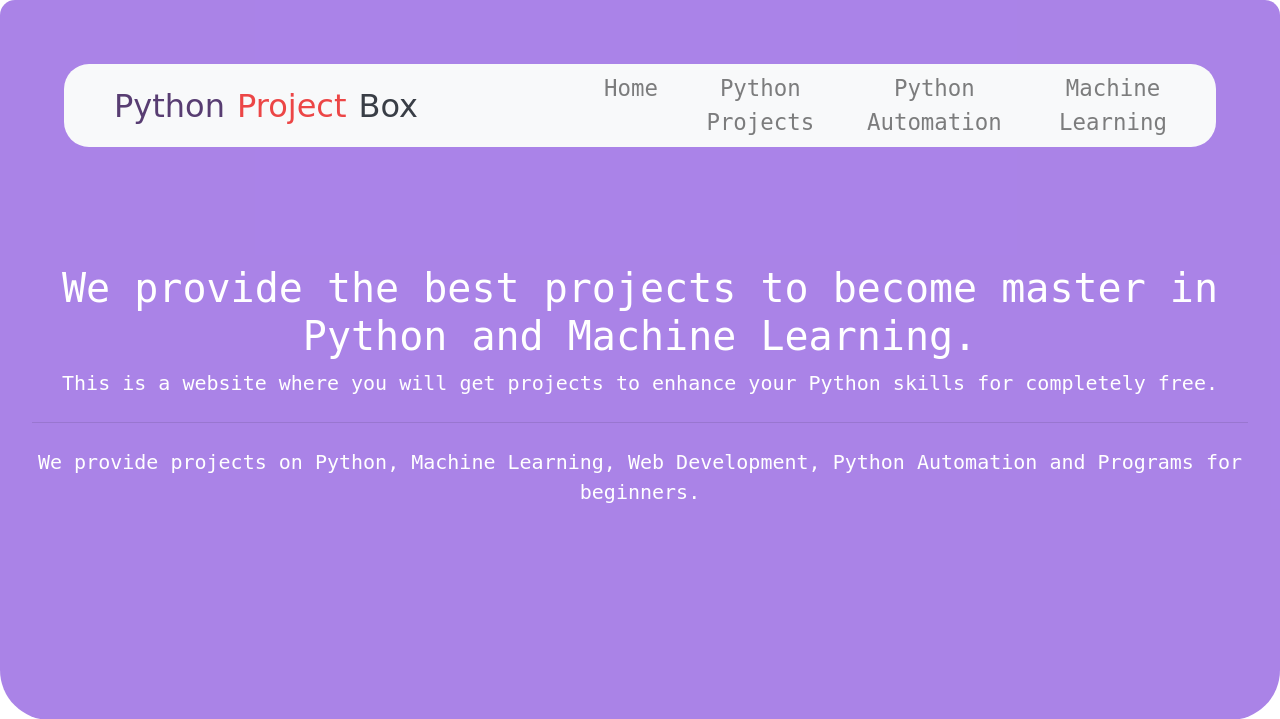
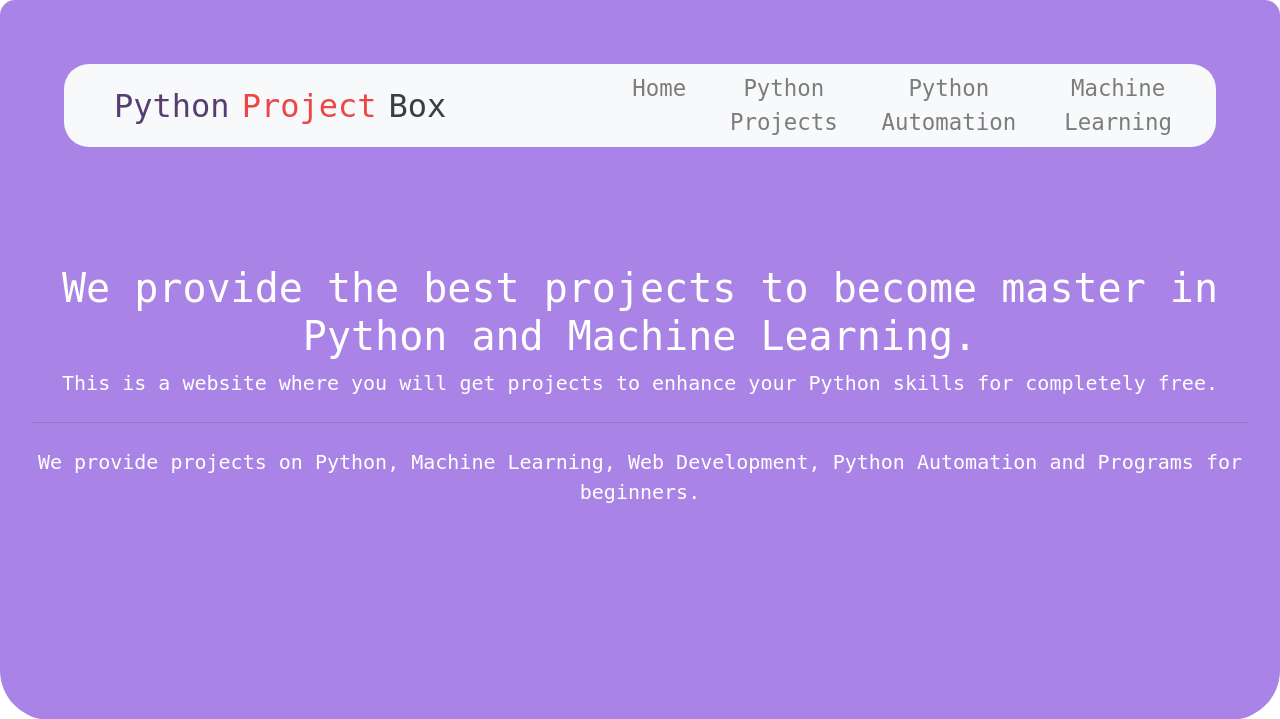
Before and after one commit to Sravan000/mightypython, a Django app: page / in a window 1280 px wide. Shown: the top 719 px of the page. Run offline with Django 3.2, Linux system fonts and the light colour scheme; some libraries are stand-ins or nearby versions.

Commit message:
changes title cursive font style

```diff
--- a/assets/styles/projects_menu_css.css
+++ b/assets/styles/projects_menu_css.css
@@ -36,7 +36,7 @@ body{
 /*fontsize and font style*/
 .title1,.title2,.title3{
     font-size: 3vh;
-    font-family: cursive;
+
 
 }
 
--- a/assets/styles/styles.css
+++ b/assets/styles/styles.css
@@ -37,7 +37,7 @@ body{
 /*fontsize and font style*/
 .title1,.title2,.title3{
     font-size: 4vh;
-    font-family: cursive;
+
 
 }
 
--- a/assets/styles/styles_template.css
+++ b/assets/styles/styles_template.css
@@ -34,7 +34,7 @@
 /*fontsize and font style*/
 .title1,.title2,.title3{
     font-size: 3vh;
-    font-family: cursive;
+
 
 }
 
--- a/static/styles/projects_menu_css.css
+++ b/static/styles/projects_menu_css.css
@@ -36,7 +36,7 @@ body{
 /*fontsize and font style*/
 .title1,.title2,.title3{
     font-size: 3vh;
-    font-family: cursive;
+
 
 }
 
--- a/static/styles/styles.css
+++ b/static/styles/styles.css
@@ -37,7 +37,7 @@ body{
 /*fontsize and font style*/
 .title1,.title2,.title3{
     font-size: 4vh;
-    font-family: cursive;
+
 
 }
 
--- a/static/styles/styles_template.css
+++ b/static/styles/styles_template.css
@@ -34,7 +34,7 @@
 /*fontsize and font style*/
 .title1,.title2,.title3{
     font-size: 3vh;
-    font-family: cursive;
+
 
 }
 
```
Also changed, not shown: assets/images/Aashish Kumar.jpg (added), assets/images/ganesh.jpeg (added).
